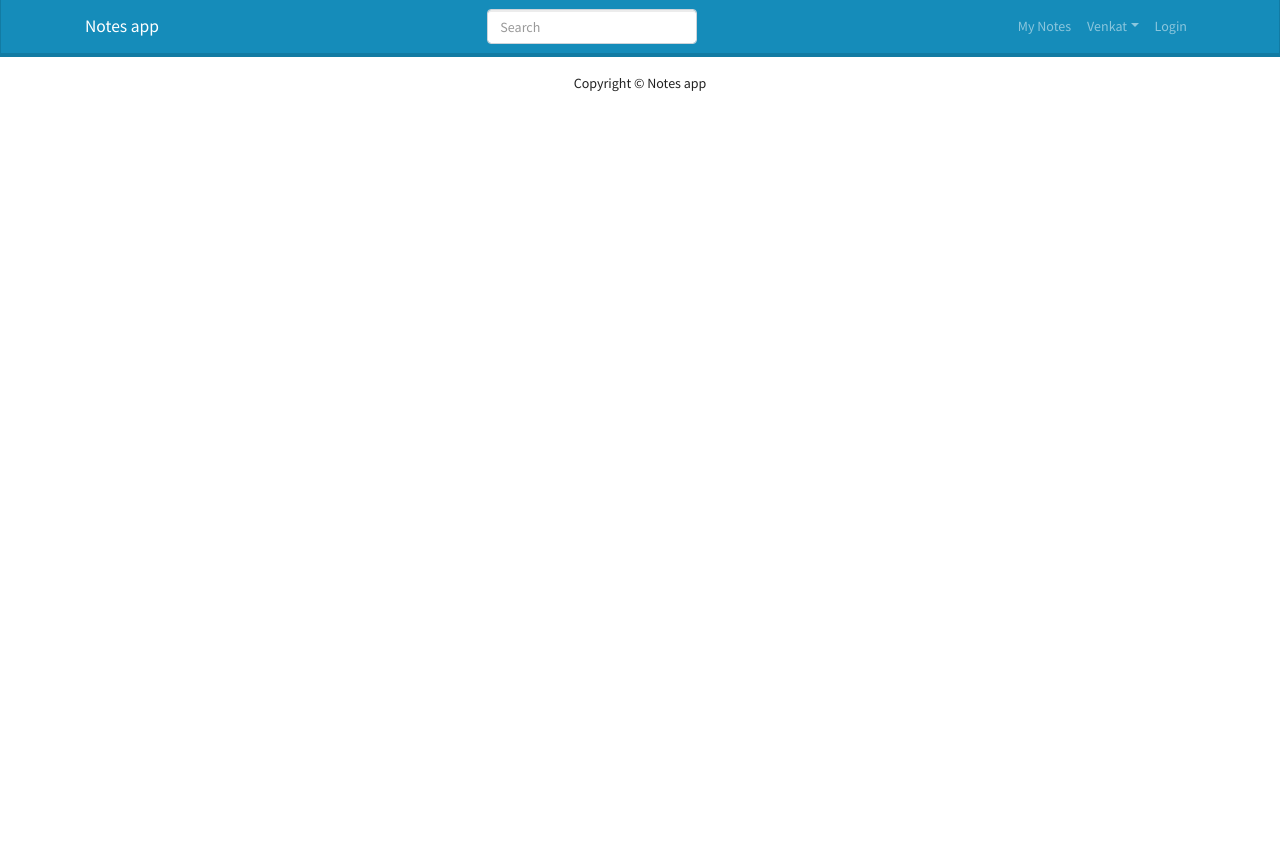
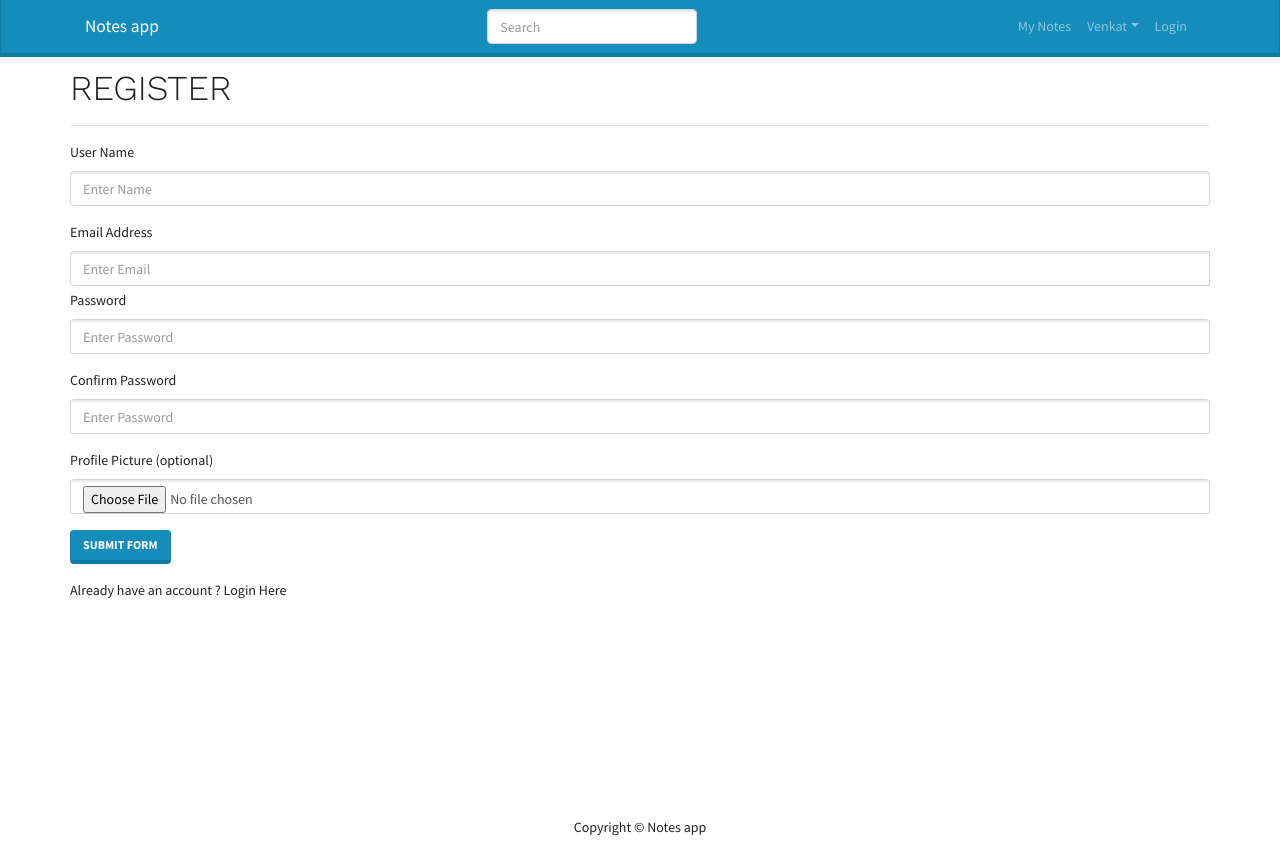
Before and after one commit to Venkat1402/notes-app, a React (Create React App) app in the folder frontend/: page /register in a window 1280 px wide. Before the commit the page ends 800 px from the top, so only its background shows below. Built offline with nearby package versions, Linux system fonts and the light colour scheme.

Commit message:
Updated login screen and registration screen in frontend

```diff
--- a/frontend/src/App.js
+++ b/frontend/src/App.js
@@ -4,6 +4,8 @@ import Header from "./components/Header/Header";
 import Landingpage from "./screens/LandingPage/Landingpage";
 import { BrowserRouter, Route } from "react-router-dom";
 import MyNotes from "./screens/MyNotes/MyNotes";
+import RegisterScreen from "./screens/RegisterScreen/RegisterScreen";
+import LoginScreen from "./screens/LoginScreen/LoginScreen";
 
 const App = () => {
   return (
@@ -11,6 +13,8 @@ const App = () => {
       <Header />
       <main className="App">
         <Route path="/" exact component={Landingpage} />
+        <Route path="/register" exact component={() => <RegisterScreen />} />
+        <Route path="/login" exact component={() => <LoginScreen />} />
         <Route path="/mynotes" exact component={() => <MyNotes />} />
         {/* <Landingpage /> */}
       </main>
--- /dev/null
+++ b/frontend/src/components/ErrorMessage/ErrorMessage.js
@@ -0,0 +1,12 @@
+import React from "react";
+import Alert from "react-bootstrap/Alert";
+
+const ErrorMessage = ({ variant = "danger", children }) => {
+  return (
+    <Alert variant={variant} style={{ fontSize: 20 }}>
+      <strong>{children}</strong>
+    </Alert>
+  );
+};
+
+export default ErrorMessage;
--- /dev/null
+++ b/frontend/src/components/LoadingSpinner/LoadingSpinner.js
@@ -0,0 +1,27 @@
+import React from "react";
+import Spinner from "react-bootstrap/Spinner";
+
+const LoadingSpinner = () => {
+  return (
+    <div
+      style={{
+        position: "fixed",
+        top: 0,
+        left: 0,
+        right: 0,
+        bottom: 0,
+        width: "100%",
+        height: "100%",
+        zIndex: 1,
+        backgroundColor: "rgba(0, 0, 0, 0.3)",
+        display: "flex",
+        justifyContent: "center",
+        alignItems: "center",
+      }}
+    >
+      <Spinner animation="border" variant="light" />
+    </div>
+  );
+};
+
+export default LoadingSpinner;
--- a/frontend/src/screens/LandingPage/Landingpage.js
+++ b/frontend/src/screens/LandingPage/Landingpage.js
@@ -1,7 +1,16 @@
 import { Button, Container, Row } from "react-bootstrap";
 import "./LandingPage.css";
+import { useEffect } from "react";
 
-const Landingpage = () => {
+const Landingpage = ({ history }) => {
+  useEffect(() => {
+    const userInfo = localStorage.getItem("userInfo");
+
+    if (userInfo) {
+      history.push("/mynotes");
+    }
+  }, [history]);
+
   return (
     <div className="main">
       <Container>
--- /dev/null
+++ b/frontend/src/screens/LoginScreen/LoginScreen.js
@@ -0,0 +1,101 @@
+import React from "react";
+import { useState } from "react";
+import { Link } from "react-router-dom";
+import axios from "axios";
+import Button from "react-bootstrap/Button";
+import Col from "react-bootstrap/Col";
+import Form from "react-bootstrap/Form";
+import InputGroup from "react-bootstrap/InputGroup";
+import Row from "react-bootstrap/Row";
+import MainScreen from "../../components/MainScreen/MainScreen";
+import LoadingSpinner from "../../components/LoadingSpinner/LoadingSpinner";
+import ErrorMessage from "../../components/ErrorMessage/ErrorMessage";
+
+const LoginScreen = () => {
+  const [email, setEmail] = useState("");
+  const [password, setPassword] = useState("");
+  const [validated, setValidated] = useState(false);
+  const [errorMessage, setErrorMessage] = useState("");
+  const [loading, setLoading] = useState(false);
+
+  const handleSubmit = async (event) => {
+    event.preventDefault();
+    setValidated(true);
+    setErrorMessage("");
+    if (event.target[0].value === "" || event.target[1].value === "") {
+      return;
+    }
+
+    try {
+      const config = {
+        headers: {
+          "Content-type": "application/json",
+        },
+      };
+      setLoading(true);
+      const { data } = await axios.post(
+        "/api/users/login",
+        { email, password },
+        config
+      );
+      console.log("data", JSON.stringify(data));
+      localStorage.setItem("userInfo", JSON.stringify(data));
+
+      setLoading(false);
+    } catch (error) {
+      setErrorMessage(error.response.data.message);
+      setValidated(false);
+      setLoading(false);
+    }
+  };
+
+  return (
+    <MainScreen title="LOGIN">
+      {loading && <LoadingSpinner />}
+      {errorMessage && <ErrorMessage>{errorMessage}</ErrorMessage>}
+      <Form noValidate validated={validated} onSubmit={handleSubmit}>
+        <Form.Group md="4" controlId="validationEmail" className="mb-1">
+          <Form.Label>Email Address</Form.Label>
+          <InputGroup hasValidation>
+            <Form.Control
+              type="email"
+              placeholder="Enter Email"
+              aria-describedby="inputGroupPrepend"
+              required
+              value={email}
+              onChange={(e) => setEmail(e.target.value)}
+            />
+            <Form.Control.Feedback type="invalid">
+              Please enter your correct email address.
+            </Form.Control.Feedback>
+          </InputGroup>
+        </Form.Group>
+
+        <Form.Group md="4" controlId="validationPassword" className="mb-3">
+          <Form.Label>Password</Form.Label>
+          <Form.Control
+            type="password"
+            placeholder="Enter Password"
+            required
+            value={password}
+            onChange={(e) => setPassword(e.target.value)}
+          />
+          <Form.Control.Feedback type="invalid">
+            please enter your correct password.
+          </Form.Control.Feedback>
+        </Form.Group>
+
+        <Button type="submit" className="mb-3">
+          Submit form
+        </Button>
+      </Form>
+      <Row>
+        <Col>
+          New Customer ? <Link to="/register">Register Here</Link>
+        </Col>
+      </Row>
+    </MainScreen>
+  );
+};
+
+export default LoginScreen;
--- /dev/null
+++ b/frontend/src/screens/RegisterScreen/RegisterScreen.js
@@ -0,0 +1,158 @@
+import React from "react";
+import { useState } from "react";
+import { Link } from "react-router-dom";
+import axios from "axios";
+import Button from "react-bootstrap/Button";
+import Col from "react-bootstrap/Col";
+import Form from "react-bootstrap/Form";
+import InputGroup from "react-bootstrap/InputGroup";
+import Row from "react-bootstrap/Row";
+import MainScreen from "../../components/MainScreen/MainScreen";
+import LoadingSpinner from "../../components/LoadingSpinner/LoadingSpinner";
+import ErrorMessage from "../../components/ErrorMessage/ErrorMessage";
+
+const RegisterScreen = () => {
+  const [name, setName] = useState("");
+  const [email, setEmail] = useState("");
+  const [password, setPassword] = useState("");
+  const [confirmPassword, setConfirmPassword] = useState("");
+  const [profilePicture, setProfilePicture] = useState("");
+  const [validated, setValidated] = useState(false);
+  const [errorMessage, setErrorMessage] = useState("");
+
+  const [loading, setLoading] = useState(false);
+
+  const handleSubmit = async (event) => {
+    console.log(name, email, password, confirmPassword, profilePicture);
+    event.preventDefault();
+    setValidated(true);
+    setErrorMessage("");
+    if (
+      event.target[0].value === "" ||
+      event.target[1].value === "" ||
+      event.target[2].value === "" ||
+      event.target[3].value === ""
+    ) {
+      return;
+    }
+
+    if (password !== confirmPassword) {
+      setErrorMessage("Passwords dosen't match. Please try again.");
+      return;
+    }
+
+    try {
+      const config = {
+        headers: {
+          "Content-type": "application/json",
+        },
+      };
+      setLoading(true);
+      const { data } = await axios.post(
+        "/api/users",
+        { name, email, password, profilePicture },
+        config
+      );
+      console.log("data", JSON.stringify(data));
+      localStorage.setItem("userInfo", JSON.stringify(data));
+
+      setLoading(false);
+    } catch (error) {
+      setErrorMessage(error.response.data.message);
+      setValidated(false);
+      setLoading(false);
+    }
+  };
+
+  return (
+    <MainScreen title="REGISTER">
+      {loading && <LoadingSpinner />}
+      {errorMessage && <ErrorMessage>{errorMessage}</ErrorMessage>}
+      <Form noValidate validated={validated} onSubmit={handleSubmit}>
+        <Form.Group md="4" controlId="validationName" className="mb-3">
+          <Form.Label>User Name</Form.Label>
+          <Form.Control
+            type="text"
+            placeholder="Enter Name"
+            required
+            value={name}
+            onChange={(e) => setName(e.target.value)}
+          />
+          <Form.Control.Feedback type="invalid">
+            please enter your correct password.
+          </Form.Control.Feedback>
+        </Form.Group>
+        <Form.Group md="4" controlId="validationEmail" className="mb-1">
+          <Form.Label>Email Address</Form.Label>
+          <InputGroup hasValidation>
+            <Form.Control
+              type="email"
+              placeholder="Enter Email"
+              aria-describedby="inputGroupPrepend"
+              required
+              value={email}
+              onChange={(e) => setEmail(e.target.value)}
+            />
+            <Form.Control.Feedback type="invalid">
+              Please enter your correct email address.
+            </Form.Control.Feedback>
+          </InputGroup>
+        </Form.Group>
+
+        <Form.Group md="4" controlId="validationPassword" className="mb-3">
+          <Form.Label>Password</Form.Label>
+          <Form.Control
+            type="password"
+            placeholder="Enter Password"
+            required
+            value={password}
+            onChange={(e) => setPassword(e.target.value)}
+          />
+          <Form.Control.Feedback type="invalid">
+            please enter your correct password.
+          </Form.Control.Feedback>
+        </Form.Group>
+        <Form.Group
+          md="4"
+          controlId="validationConfirmPassword"
+          className="mb-3"
+        >
+          <Form.Label>Confirm Password</Form.Label>
+          <Form.Control
+            type="password"
+            placeholder="Enter Password"
+            required
+            value={confirmPassword}
+            onChange={(e) => {
+              setErrorMessage("");
+              return setConfirmPassword(e.target.value);
+            }}
+          />
+          <Form.Control.Feedback type="invalid">
+            please enter your correct password.
+          </Form.Control.Feedback>
+        </Form.Group>
+        <Form.Group md="1" controlId="formFile" className="mb-3">
+          <Form.Label>Profile Picture (optional)</Form.Label>
+          <Form.Control
+            type="file"
+            placeholder="Profile Picture"
+            value={profilePicture}
+            onChange={(e) => setProfilePicture(e.target.value)}
+          />
+        </Form.Group>
+
+        <Button type="submit" className="mb-3">
+          Submit form
+        </Button>
+      </Form>
+      <Row>
+        <Col>
+          Already have an account ? <Link to="/login">Login Here</Link>
+        </Col>
+      </Row>
+    </MainScreen>
+  );
+};
+
+export default RegisterScreen;
```
Also changed, not shown: frontend/src/components/Header/Header.js (+10 -2 lines), 1 other file (tests, documents, lock files or other folders).
